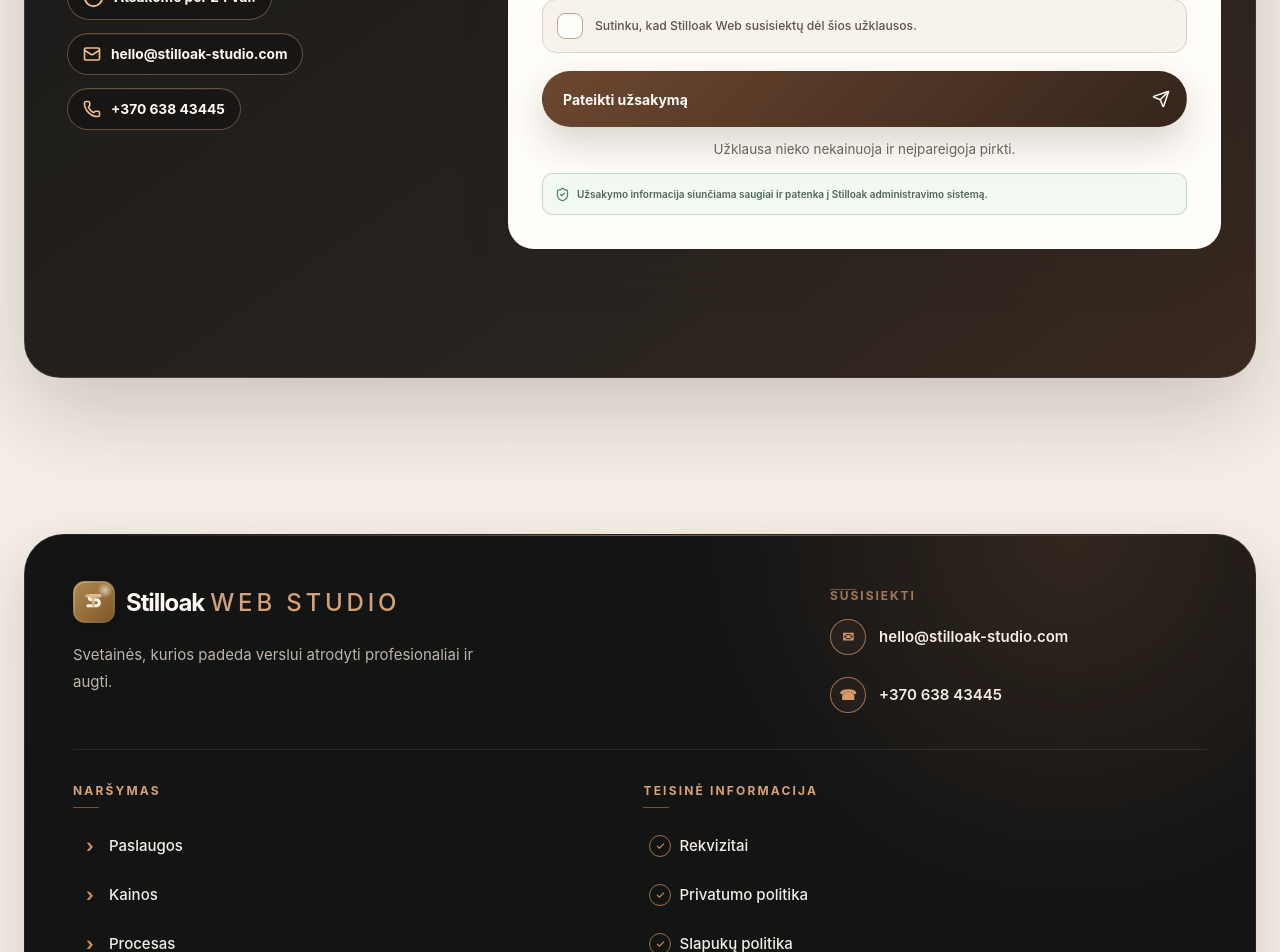
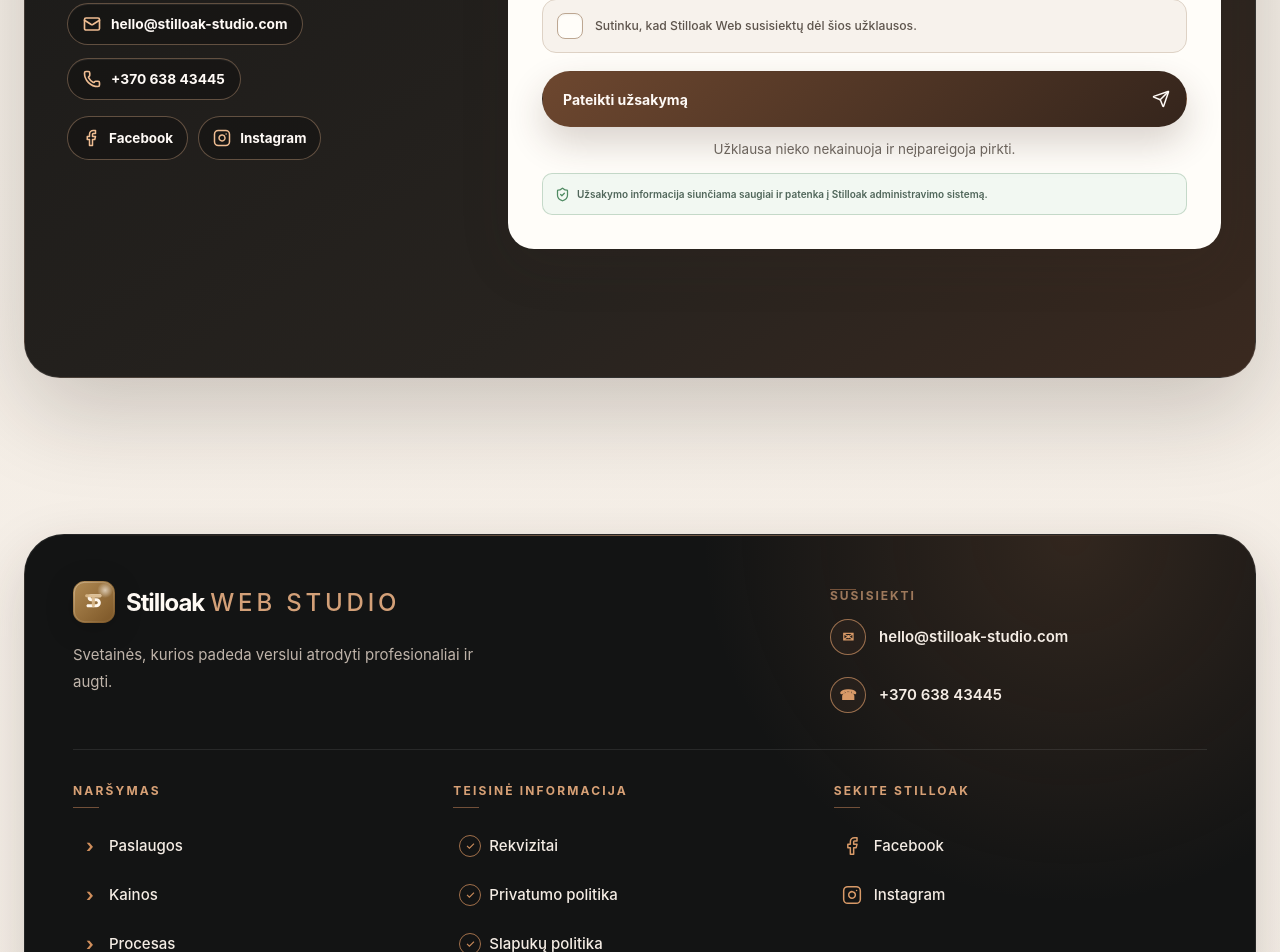
Before and after one commit to Rokasberr/manoshop-lite, a React (Vite) app in the folder web-services/: page / in a window 1280 px wide. Shown: the part 6460-7412 px from the top of the page. Built offline with nearby package versions, Linux system fonts and the light colour scheme; no server answers.

Commit message:
feat(web): add social profile links

```diff
--- a/web-services/index.html
+++ b/web-services/index.html
@@ -67,7 +67,11 @@
           "SEO pagrindų paruošimas",
           "Domeno ir SSL prijungimas"
         ],
-        "sameAs": ["https://stilloak-studio.com/"]
+        "sameAs": [
+          "https://stilloak-studio.com/",
+          "https://www.facebook.com/profile.php?id=61593465884224",
+          "https://www.instagram.com/stilloak.studio/"
+        ]
       }
     </script>
   </head>
--- a/web-services/src/App.tsx
+++ b/web-services/src/App.tsx
@@ -6,8 +6,10 @@
   ChevronRight,
   Clock3,
   Code2,
+  Facebook,
   Globe2,
   Headphones,
+  Instagram,
   LayoutDashboard,
   Mail,
   Menu,
@@ -21,6 +23,7 @@
   X
 } from "lucide-react";
 import { pricePlans } from "./data/pricing";
+import { socialLinks } from "./data/socialLinks";
 import { trackAnalyticsEvent, trackGoogleAdsLead, trackMetaEvent } from "./lib/analytics";
 import { getLeadAttribution } from "./lib/leadAttribution";
 
@@ -784,6 +787,26 @@
             <a className="contact-email" href={contactPhoneHref} onClick={() => trackCta("contact", "phone")}>
               <Phone size={18} aria-hidden="true" /> {contactPhone}
             </a>
+            <div className="contact-social-links" aria-label="Stilloak Studio socialiniai tinklai">
+              <a
+                href={socialLinks[0].href}
+                target="_blank"
+                rel="noreferrer noopener"
+                onClick={() => trackCta("contact", "facebook")}
+                aria-label="Stilloak Studio Facebook (atsidarys naujame lange)"
+              >
+                <Facebook size={18} aria-hidden="true" /> Facebook
+              </a>
+              <a
+                href={socialLinks[1].href}
+                target="_blank"
+                rel="noreferrer noopener"
+                onClick={() => trackCta("contact", "instagram")}
+                aria-label="Stilloak Studio Instagram (atsidarys naujame lange)"
+              >
+                <Instagram size={18} aria-hidden="true" /> Instagram
+              </a>
+            </div>
           </div>
 
           <form className="contact-form" onSubmit={submitLead} noValidate data-reveal>
--- a/web-services/src/components/FooterLinksPortal.tsx
+++ b/web-services/src/components/FooterLinksPortal.tsx
@@ -1,5 +1,7 @@
 import { useEffect, useState } from "react";
 import { createPortal } from "react-dom";
+import { Facebook, Instagram } from "lucide-react";
+import { socialLinks } from "../data/socialLinks";
 
 const navigationLinks = [
   ["Paslaugos", "#paslaugos"],
@@ -31,7 +33,7 @@
 
   return createPortal(
     <div className="footer-links-block" aria-label="Footerio nuorodos">
-      <div className="footer-link-group">
+      <div className="footer-link-group footer-nav-group">
         <span className="footer-label">Naršymas</span>
         <nav className="footer-link-list" aria-label="Footerio navigacija">
           {navigationLinks.map(([label, href]) => (
@@ -39,7 +41,7 @@
           ))}
         </nav>
       </div>
-      <div className="footer-link-group">
+      <div className="footer-link-group footer-legal-group">
         <span className="footer-label">Teisinė informacija</span>
         <nav className="footer-link-list" aria-label="Teisinė informacija">
           {legalLinks.map(([label, href]) => (
@@ -47,6 +49,27 @@
           ))}
         </nav>
       </div>
+      <div className="footer-link-group footer-social-group">
+        <span className="footer-label">Sekite Stilloak</span>
+        <nav className="footer-link-list footer-social-list" aria-label="Socialiniai tinklai">
+          {socialLinks.map(({ label, href }, index) => {
+            const Icon = index === 0 ? Facebook : Instagram;
+
+            return (
+              <a
+                key={href}
+                href={href}
+                target="_blank"
+                rel="noreferrer noopener"
+                aria-label={`${label} (atsidarys naujame lange)`}
+              >
+                <Icon size={20} aria-hidden="true" />
+                <span>{label}</span>
+              </a>
+            );
+          })}
+        </nav>
+      </div>
     </div>,
     footer
   );
--- /dev/null
+++ b/web-services/src/data/socialLinks.ts
@@ -0,0 +1,10 @@
+export const socialLinks = [
+  {
+    label: "Facebook",
+    href: "https://www.facebook.com/profile.php?id=61593465884224"
+  },
+  {
+    label: "Instagram",
+    href: "https://www.instagram.com/stilloak.studio/"
+  }
+] as const;
--- a/web-services/src/styles/footer-mobile-polish.css
+++ b/web-services/src/styles/footer-mobile-polish.css
@@ -66,7 +66,7 @@
   grid-column: 1 / -1;
   order: 3;
   display: grid;
-  grid-template-columns: repeat(2, minmax(0, 1fr));
+  grid-template-columns: repeat(3, minmax(0, 1fr));
   gap: 36px 64px;
   padding: 34px 0 32px;
   border-top: 1px solid rgba(255, 255, 255, 0.09);
@@ -119,18 +119,33 @@
   line-height: 1;
 }
 
-.site-footer .footer-link-group:first-child .footer-link-list a::before {
+.site-footer .footer-nav-group .footer-link-list a::before {
   content: "›";
   font-weight: 700;
 }
 
-.site-footer .footer-link-group:last-child .footer-link-list a::before {
+.site-footer .footer-legal-group .footer-link-list a::before {
   content: "✓";
   width: 20px;
   height: 20px;
   border: 1px solid rgba(207, 142, 92, 0.75);
   border-radius: 50%;
   font-size: 11px;
+}
+
+.site-footer .footer-social-list a {
+  gap: 12px;
+  padding-left: 8px;
+}
+
+.site-footer .footer-social-list a::before {
+  content: none;
+}
+
+.site-footer .footer-social-list svg {
+  flex: 0 0 auto;
+  color: #d89a68;
+  stroke-width: 1.8;
 }
 
 .site-footer .footer-link-list a:hover,
@@ -188,6 +203,7 @@
   }
 
   .site-footer > .footer-links-block {
+    grid-template-columns: repeat(3, minmax(0, 1fr));
     gap: 30px 42px;
   }
 }
@@ -275,6 +291,10 @@
     white-space: normal;
   }
 
+  .site-footer .footer-social-list a {
+    padding-left: 8px;
+  }
+
   .site-footer > div:nth-child(3) {
     grid-column: auto;
     order: 4;
--- a/web-services/src/styles/premium-site.css
+++ b/web-services/src/styles/premium-site.css
@@ -559,6 +559,47 @@
   stroke-width: 2.2;
 }
 
+.contact-social-links {
+  display: flex;
+  flex-wrap: wrap;
+  gap: 10px;
+  margin-top: 16px;
+}
+
+.contact-social-links a {
+  display: inline-flex;
+  align-items: center;
+  gap: 9px;
+  min-height: 44px;
+  padding: 10px 14px;
+  border: 1px solid rgba(239, 190, 151, .34);
+  border-radius: 999px;
+  color: #fffaf6;
+  background: rgba(10, 10, 9, .34);
+  font-size: .84rem;
+  font-weight: 700;
+  text-decoration: none;
+  transition: transform 180ms ease, border-color 180ms ease, background-color 180ms ease;
+}
+
+.contact-social-links svg {
+  color: #efbd92;
+  stroke-width: 2;
+}
+
+@media (hover: hover) {
+  .contact-social-links a:hover {
+    transform: translateY(-2px);
+    border-color: rgba(239, 190, 151, .62);
+    background: rgba(168, 117, 80, .24);
+  }
+}
+
+.contact-social-links a:focus-visible {
+  outline: 2px solid #efbd92;
+  outline-offset: 3px;
+}
+
 @media (hover: hover) {
   .contact-panel .response-time:hover,
   .contact-panel .contact-email:hover {
```
